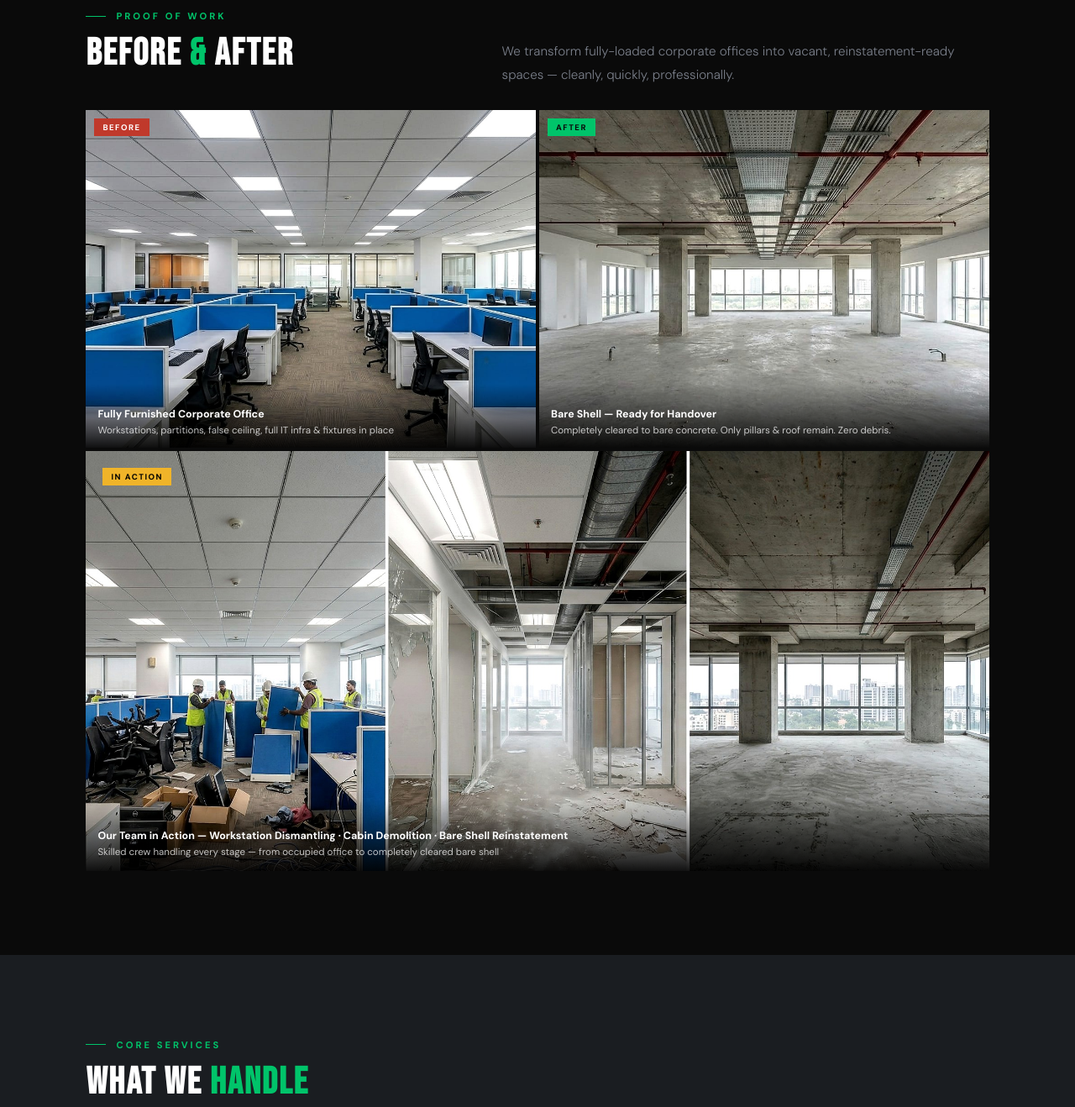
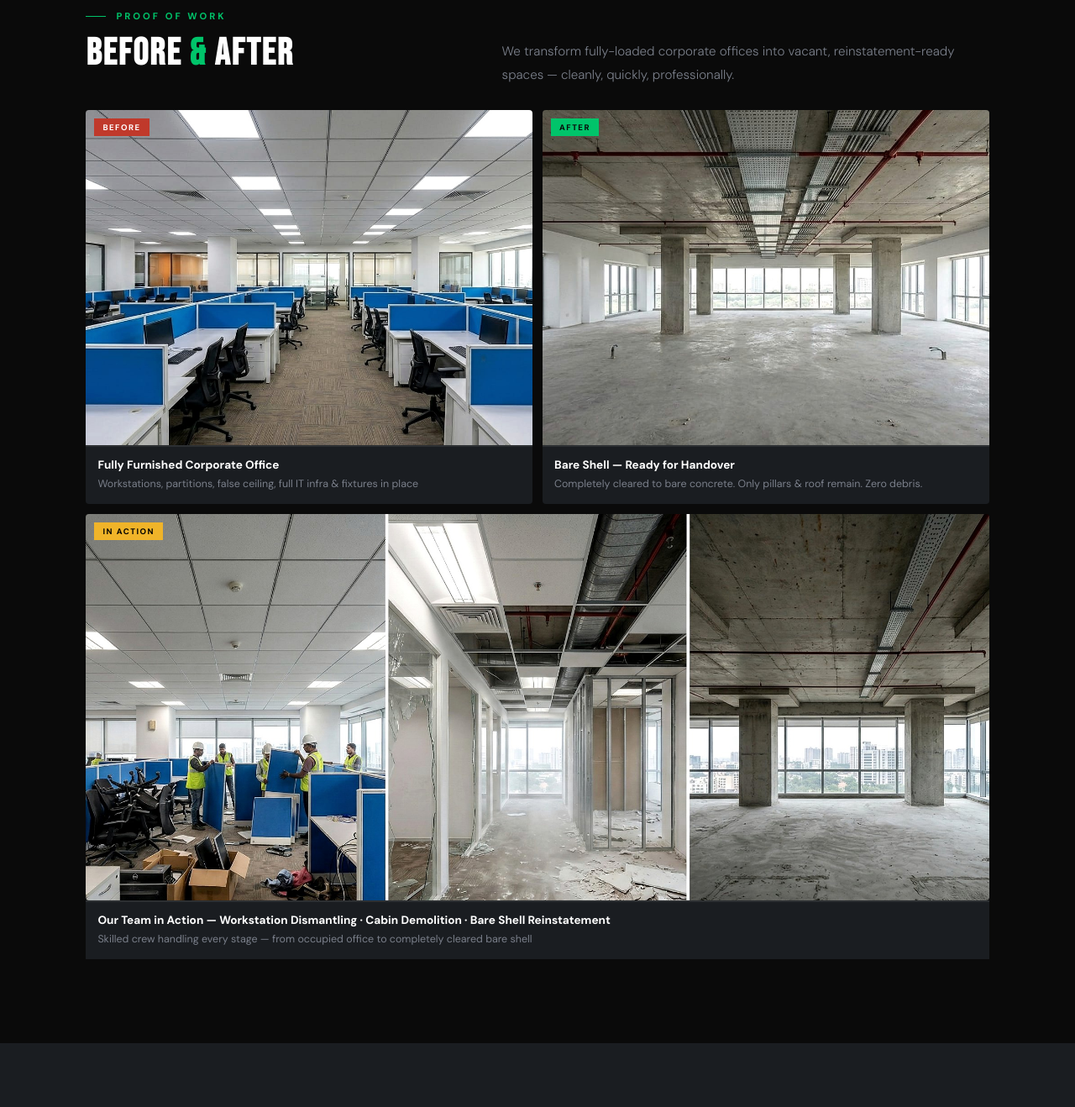
Before and after one commit to Mohammed-Abbas-F/Ubigtus, a plain HTML site: page index.html in a window 1280 px wide. Shown: the part 1360-2678 px from the top of the page at 84% size. Drawn offline with nearby package versions, Linux system fonts and the light colour scheme.

Commit message:
Add files via upload

```diff
--- a/index.html
+++ b/index.html
@@ -115,14 +115,16 @@ h2 .accent{color:var(--green);}
 /* BEFORE/AFTER */
 .ba-section{background:var(--black);}
 .ba-intro{display:flex;justify-content:space-between;align-items:flex-end;gap:20px;margin-bottom:28px;flex-wrap:wrap;}
-.ba-grid{display:grid;grid-template-columns:1fr 1fr;gap:4px;}
-.ba-pair{position:relative;overflow:hidden;aspect-ratio:4/3;}
+.ba-grid{display:grid;grid-template-columns:1fr 1fr;gap:12px;}
+.ba-pair{position:relative;overflow:hidden;border-radius:4px;}
+.ba-img-wrap{position:relative;overflow:hidden;aspect-ratio:4/3;}
+.ba-img-wrap img{width:100%;height:100%;object-fit:cover;display:block;}
 .ba-scene{width:100%;height:100%;display:flex;align-items:center;justify-content:center;background:var(--dark2);position:relative;overflow:hidden;}
 .ba-label-tag{position:absolute;top:10px;left:10px;z-index:3;font-size:0.6rem;letter-spacing:1.5px;text-transform:uppercase;font-weight:700;padding:4px 10px;}
 .ba-label-tag.before{background:#c0392b;color:white;}
 .ba-label-tag.after{background:var(--green);color:var(--black);}
-.ba-caption{position:absolute;bottom:0;left:0;right:0;background:linear-gradient(transparent,rgba(0,0,0,0.92));padding:28px 14px 12px;font-size:0.72rem;color:rgba(255,255,255,0.75);line-height:1.4;}
-.ba-caption strong{display:block;color:white;font-size:0.78rem;margin-bottom:2px;}
+.ba-caption{background:var(--dark2);padding:12px 14px 14px;font-size:0.78rem;color:var(--text-muted);line-height:1.5;border-top:2px solid var(--border);}
+.ba-caption strong{display:block;color:white;font-size:0.85rem;margin-bottom:3px;}
 
 /* SERVICES */
 .services-section{background:var(--dark2);}
@@ -288,9 +290,9 @@ footer{background:var(--black);border-top:1px solid var(--border);padding:60px 8
   .ba-grid{grid-template-columns:1fr;}
   .ba-section{padding:40px 5% !important;}
   .ba-intro{margin-bottom:20px;}
-  .ba-caption{padding:24px 12px 10px !important;font-size:0.68rem !important;}
-  .ba-caption strong{font-size:0.74rem !important;}
-  .ba-label-tag{top:8px !important;left:8px !important;font-size:0.58rem !important;padding:3px 8px !important;}
+  .ba-grid{gap:8px !important;}
+  .ba-caption{font-size:0.74rem;padding:10px 12px 12px;}
+  .ba-caption strong{font-size:0.8rem;}
   .process-grid{grid-template-columns:1fr;}
   .scale-numbers{grid-template-columns:1fr 1fr;}
   .footer-grid{grid-template-columns:1fr;}
@@ -620,11 +622,13 @@ footer{background:var(--black);border-top:1px solid var(--border);padding:60px 8
     <p class="section-sub" style="margin:0">We transform fully-loaded corporate offices into vacant, reinstatement-ready spaces — cleanly, quickly, professionally.</p>
   </div>
 
-  <div class="ba-grid reveal" style="grid-template-columns:1fr 1fr;gap:4px;">
+  <div class="ba-grid reveal" style="grid-template-columns:1fr 1fr;gap:12px;">
 
     <div class="ba-pair">
-      <div class="ba-label-tag before">Before</div>
-      <img src="before.jpg" alt="Fully furnished corporate office before dismantling" style="width:100%;height:100%;object-fit:cover;display:block;"/>
+      <div class="ba-img-wrap">
+        <div class="ba-label-tag before">Before</div>
+        <img src="before.jpg" alt="Fully furnished corporate office before dismantling"/>
+      </div>
       <div class="ba-caption">
         <strong>Fully Furnished Corporate Office</strong>
         Workstations, partitions, false ceiling, full IT infra &amp; fixtures in place
@@ -632,8 +636,10 @@ footer{background:var(--black);border-top:1px solid var(--border);padding:60px 8
     </div>
 
     <div class="ba-pair">
-      <div class="ba-label-tag after">After</div>
-      <img src="after.jpg" alt="Bare shell office after dismantling by Ubigtus" style="width:100%;height:100%;object-fit:cover;display:block;"/>
+      <div class="ba-img-wrap">
+        <div class="ba-label-tag after">After</div>
+        <img src="after.jpg" alt="Bare shell office after dismantling by Ubigtus"/>
+      </div>
       <div class="ba-caption">
         <strong>Bare Shell — Ready for Handover</strong>
         Completely cleared to bare concrete. Only pillars &amp; roof remain. Zero debris.
@@ -643,10 +649,12 @@ footer{background:var(--black);border-top:1px solid var(--border);padding:60px 8
   </div>
 
   <!-- Workers in action -->
-  <div style="margin-top:4px;position:relative;" class="reveal">
-    <div class="ba-label-tag" style="background:var(--amber);color:#000;top:20px;left:20px;z-index:3;">In Action</div>
-    <img src="dismantling.jpg" alt="Office dismantling team in action - Ubigtus Solutions Bangalore" style="width:100%;display:block;max-height:500px;object-fit:cover;object-position:center top;"/>
-    <div class="ba-caption" style="background:linear-gradient(transparent,rgba(0,0,0,0.92));padding:36px 14px 14px;">
+  <div style="margin-top:12px;" class="reveal">
+    <div style="position:relative;">
+      <div class="ba-label-tag" style="background:var(--amber);color:#000;top:10px;left:10px;z-index:3;">In Action</div>
+      <img src="dismantling.jpg" alt="Office dismantling team in action - Ubigtus Solutions Bangalore" style="width:100%;display:block;max-height:460px;object-fit:cover;object-position:center top;border-radius:4px;"/>
+    </div>
+    <div class="ba-caption" style="background:var(--dark2);border-top:2px solid var(--border);padding:12px 14px 14px;">
       <strong>Our Team in Action — Workstation Dismantling · Cabin Demolition · Bare Shell Reinstatement</strong>
       Skilled crew handling every stage — from occupied office to completely cleared bare shell
     </div>
```
